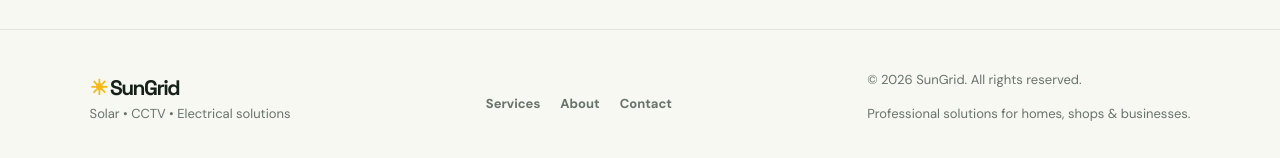
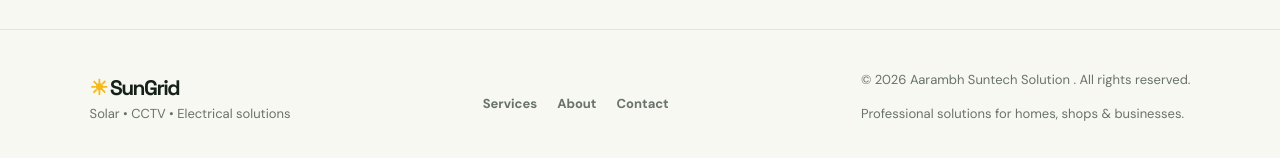
Before and after one commit to ankitamhasade/solar_website, a Next.js app: page /solar_website/ in a window 1280 px wide. Shown: the part 2386-2544 px from the top of the page. Built offline with nearby package versions, Linux system fonts and the light colour scheme.

Commit message:
Update Layout.js

```diff
--- a/components/Layout.js
+++ b/components/Layout.js
@@ -19,7 +19,7 @@ export default function Layout({children,active=""}){
   <footer className="footer">
    <div><div className="brand"><span className="brand-sun">☀</span><span>Sun</span>Grid</div><p>Solar • CCTV • Electrical solutions</p></div>
    <div className="footer-links"><Link href="/services">Services</Link><Link href="/about">About</Link><Link href="/contact">Contact</Link></div>
-   <div><p>© 2026 SunGrid. All rights reserved.</p><p>Professional solutions for homes, shops & businesses.</p></div>
+   <div><p>© 2026 Aarambh Suntech Solution . All rights reserved.</p><p>Professional solutions for homes, shops & businesses.</p></div>
   </footer>
  </>;
 }
```
